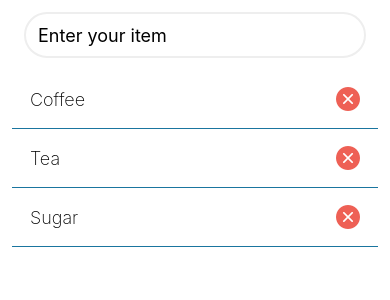
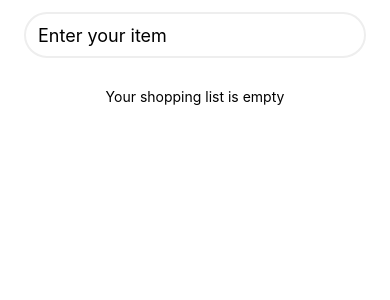
Before and after one commit to debjohnson33/taskly, a React Native app: screen / in a window 390 px wide. Shown: the top 300 px of the page. Built offline with nearby package versions, Linux system fonts and the light colour scheme.

Commit message:
Change to FlatList & Add delete/toggleComplete/empty list view

```diff
--- a/app/index.tsx
+++ b/app/index.tsx
@@ -1,4 +1,4 @@
-import { View, StyleSheet, TextInput, ScrollView } from "react-native";
+import { View, StyleSheet, TextInput, FlatList, Text } from "react-native";
 
 import { ShoppingListItem } from "../components/ShoppingListItem";
 import { theme } from "../theme";
@@ -7,13 +7,10 @@ import { useState } from "react";
 type ShoppingListItemType = {
   id: string;
   name: string;
+  completedAtTimestamp?: number;
 };
 
-const initialList: ShoppingListItemType[] = [
-  { id: "1", name: "Coffee" },
-  { id: "2", name: "Tea" },
-  { id: "3", name: "Sugar" },
-];
+const initialList: ShoppingListItemType[] = [];
 
 export default function App() {
   const [shoppingList, setShoppingList] =
@@ -30,12 +27,37 @@ export default function App() {
       setValue("");
     }
   };
+  const handleDelete = (id: string) => {
+    const newShoppingList = shoppingList.filter((item) => item.id !== id);
+    setShoppingList(newShoppingList);
+  };
+  const handleToggleComplete = (id: string) => {
+    const newShoppingList = shoppingList.map((item) => {
+      if (item.id === id) {
+        return {
+          ...item,
+          completedAtTimestamp: item.completedAtTimestamp
+            ? undefined
+            : Date.now(),
+        };
+      }
+      return item;
+    });
+    setShoppingList(newShoppingList);
+  };
+
   return (
-    <ScrollView
+    <FlatList
+      data={shoppingList}
       style={styles.container}
       contentContainerStyle={styles.contentContainer}
       stickyHeaderIndices={[0]}
-    >
+      ListEmptyComponent={() => (
+        <View style={styles.listEmptyContainer}>
+          <Text>Your shopping list is empty</Text>
+        </View>
+      )}
+      ListHeaderComponent={
         <TextInput
           placeholder="Enter your item"
           style={styles.textInput}
@@ -44,10 +66,16 @@ export default function App() {
           returnKeyType="done"
           onSubmitEditing={handleSubmit}
         />
-      {shoppingList.map((item) => {
-        return <ShoppingListItem key={item.id} name={item.name} />;
-      })}
-    </ScrollView>
+      }
+      renderItem={({ item }) => (
+        <ShoppingListItem
+          name={item.name}
+          onDelete={() => handleDelete(item.id)}
+          onToggleComplete={() => handleToggleComplete(item.id)}
+          isCompleted={Boolean(item.completedAtTimestamp)}
+        />
+      )}
+    />
   );
 }
 
@@ -71,4 +99,9 @@ const styles = StyleSheet.create({
     borderRadius: 50,
     backgroundColor: theme.colorWhite,
   },
+  listEmptyContainer: {
+    justifyContent: "center",
+    alignItems: "center",
+    marginVertical: 18,
+  },
 });
```
Lines whose indentation alone changed are shown as unchanged.
